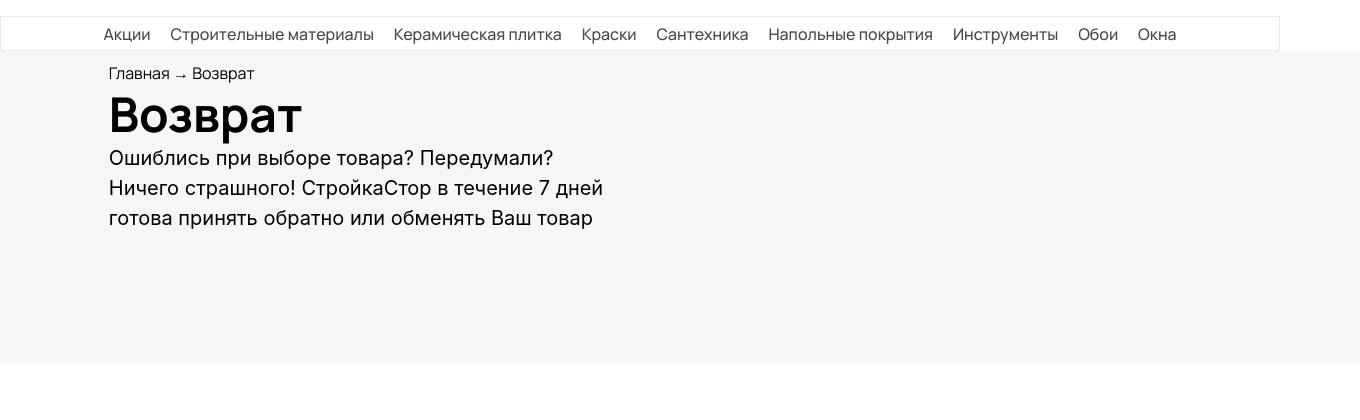
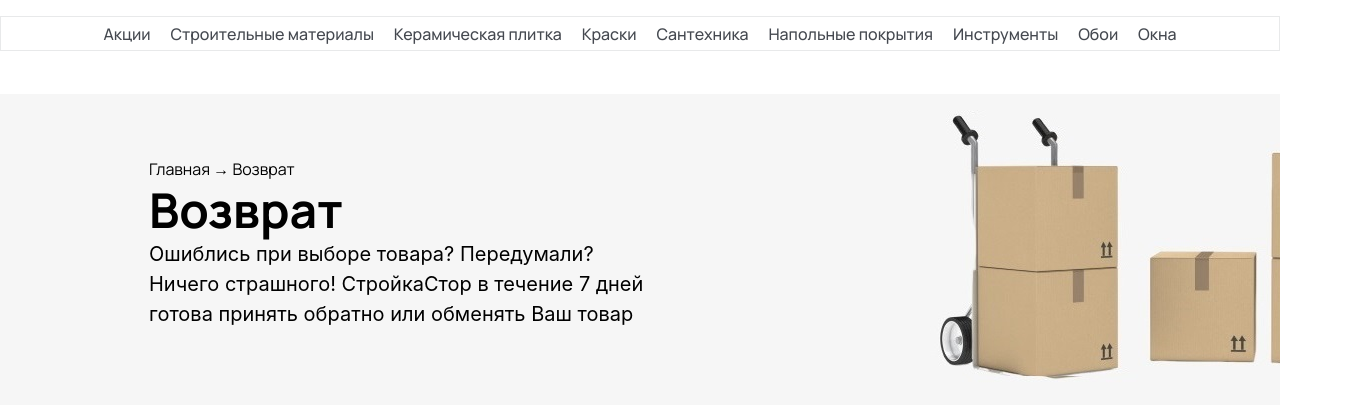
Before and after one commit to magasov/stroyka-store, a plain HTML site: page vozvrat.html in a window 1280 px wide. Shown: the part 126-546 px from the top of the page, 1360 px wide, since content can reach past the window. Drawn offline with nearby package versions, Linux system fonts and the light colour scheme.

Commit message:
хьачкхост йи

```diff
--- a/assets/styles/vozvrat.css
+++ b/assets/styles/vozvrat.css
@@ -1,15 +1,24 @@
 .conteiner{
-    width: 1360px;
+    width: 100%;
+    margin-left: auto;
     height: 312px;
-    background-color: #F6F6F6;
+    margin-right: auto;
+    background: url(../images/vozvrat/banner-vozvrat.jpg);
+    background-position: center center;
+    background-repeat: no-repeat;
 }
 
 .conteiner-box{
-    padding: 10px 8%;
-    top: 40px;
+    display: flex;
+    margin-top: 42px;
+    padding: 64px;
+    top: 100px;
     left: 100px;
     gap: 20px;
     opacity: 0px;
+    flex-direction: column;
+    align-content: stretch;
+    justify-content: center;
 }
 
 .p{
@@ -36,5 +45,8 @@
     font-weight: 400;
     line-height: 30px;
     text-align: left;
+}
 
+.c{
+    padding-left: 85px;
 }
--- a/vozvrat.html
+++ b/vozvrat.html
@@ -111,10 +111,11 @@
     <main>
             <div class="conteiner">
                 <div class="conteiner-box">
+                    <div class="c">
                     <p class="p">Главная → Возврат</p>
                     <h1 class="h1">Возврат</h1>
                     <p class="p1">Ошиблись при выборе товара? Передумали? <br> Ничего страшного! СтройкаСтор в течение 7 дней <br> готова принять обратно или обменять Ваш товар</p>
-                    <img src="" alt="">
+                    </div>
                 </div>
             </div>
     </main>
```
Also changed, not shown: assets/images/vozvrat/banner-vozvrat.jpg (added), assets/images/vozvrat/image 97.png (deleted).
